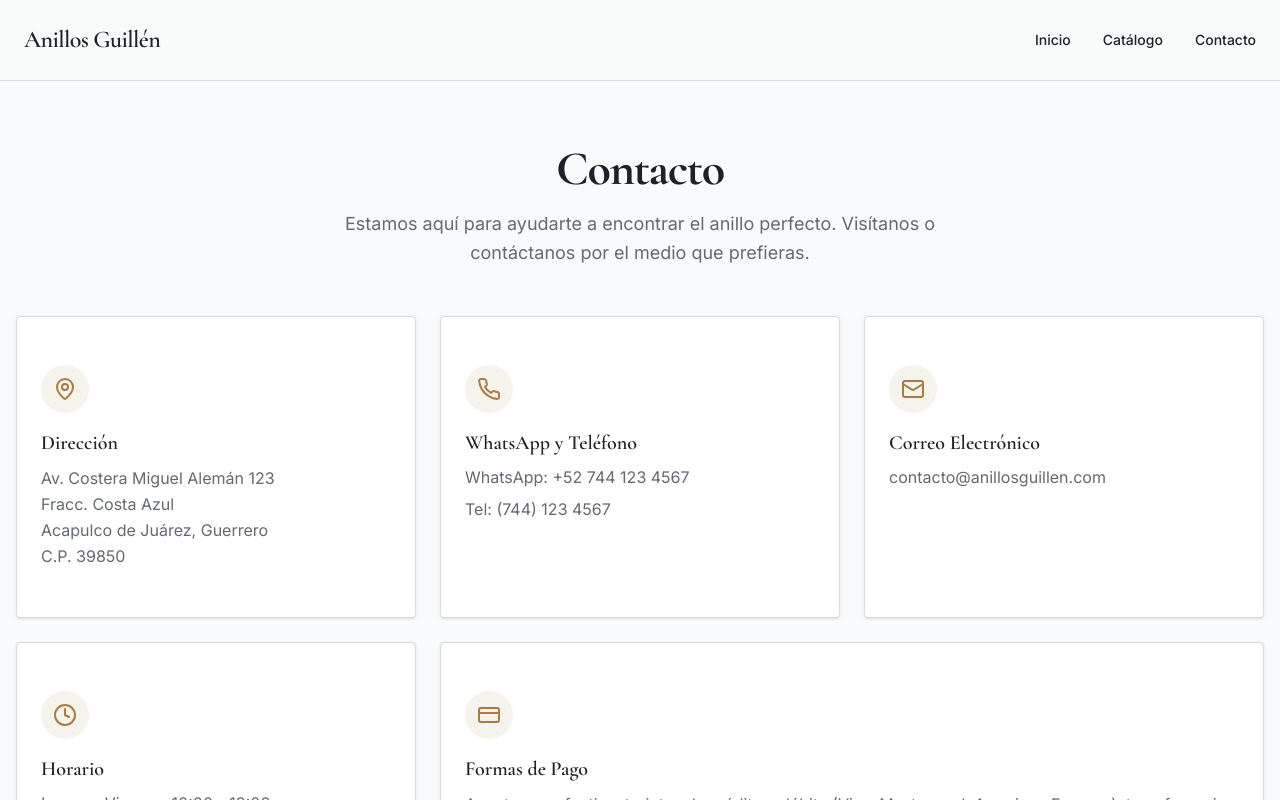
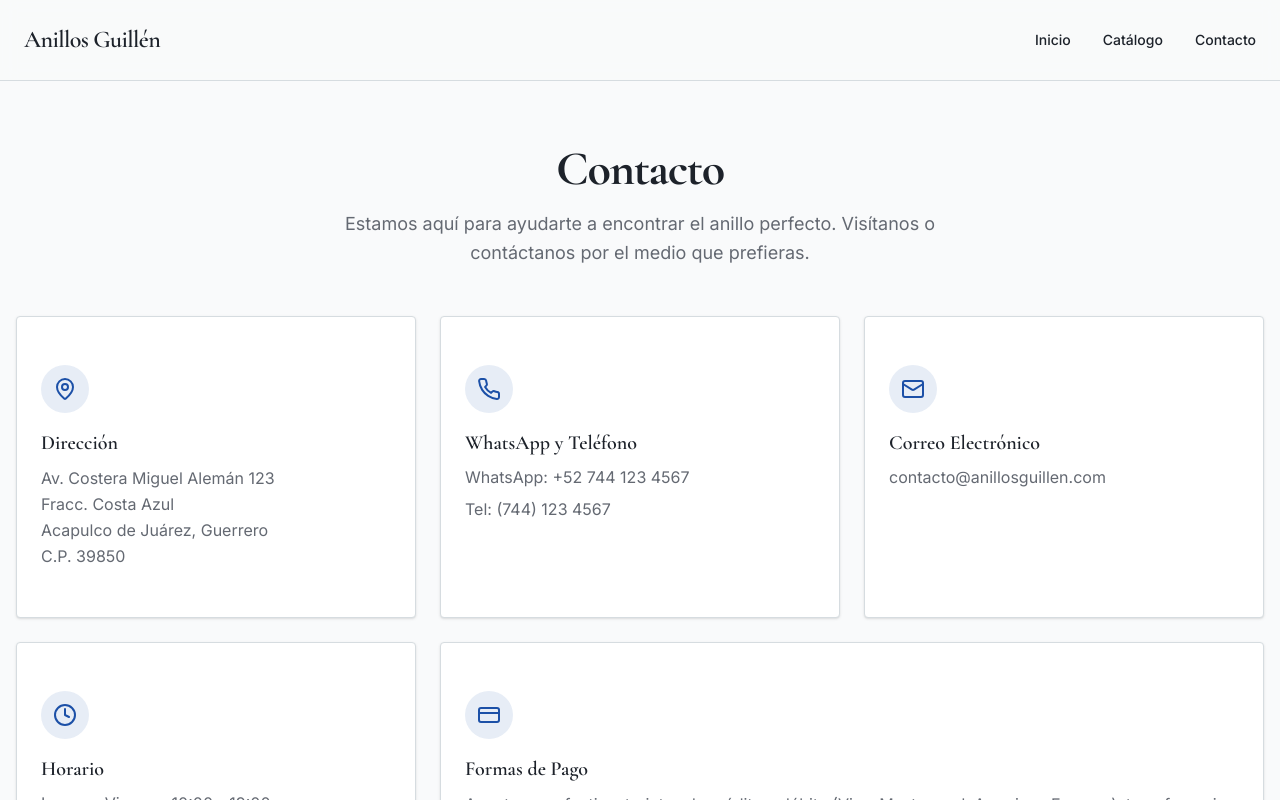
Before and after one commit to jrguill3n/v0-anillos-guillen-website, a Next.js app: page /contacto in a window 1280 px wide. Shown: the top 800 px of the page. Built offline with nearby package versions, Linux system fonts and the light colour scheme.

Commit message:
fix: update contact page colors to primary royal blue
Consistently use `bg-primary/10` and `text-primary` for icons.

Co-authored-by: RG <101654057+jrguill3n@users.noreply.github.com>

```diff
--- a/app/contacto/page.tsx
+++ b/app/contacto/page.tsx
@@ -108,8 +108,8 @@ export default function ContactoPage() {
               {/* Dirección */}
               <Card>
                 <CardContent className="p-6">
-                  <div className="mb-4 flex h-12 w-12 items-center justify-center rounded-full bg-accent/10">
-                    <MapPin className="h-6 w-6 text-accent" />
+                  <div className="mb-4 flex h-12 w-12 items-center justify-center rounded-full bg-primary/10">
+                    <MapPin className="h-6 w-6 text-primary" />
                   </div>
                   <h3 className="mb-2 font-serif text-xl font-semibold">Dirección</h3>
                   <p className="text-muted-foreground leading-relaxed">
@@ -127,8 +127,8 @@ export default function ContactoPage() {
               {/* WhatsApp y Teléfono */}
               <Card>
                 <CardContent className="p-6">
-                  <div className="mb-4 flex h-12 w-12 items-center justify-center rounded-full bg-accent/10">
-                    <Phone className="h-6 w-6 text-accent" />
+                  <div className="mb-4 flex h-12 w-12 items-center justify-center rounded-full bg-primary/10">
+                    <Phone className="h-6 w-6 text-primary" />
                   </div>
                   <h3 className="mb-2 font-serif text-xl font-semibold">WhatsApp y Teléfono</h3>
                   <div className="space-y-2 text-muted-foreground">
@@ -137,13 +137,13 @@ export default function ContactoPage() {
                         href="https://wa.me/5217441234567"
                         target="_blank"
                         rel="noopener noreferrer"
-                        className="transition-colors hover:text-accent"
+                        className="transition-colors hover:text-primary"
                       >
                         WhatsApp: +52 744 123 4567
                       </a>
                     </p>
                     <p>
-                      <a href="tel:+527441234567" className="transition-colors hover:text-accent">
+                      <a href="tel:+527441234567" className="transition-colors hover:text-primary">
                         Tel: (744) 123 4567
                       </a>
                     </p>
@@ -154,12 +154,12 @@ export default function ContactoPage() {
               {/* Correo */}
               <Card>
                 <CardContent className="p-6">
-                  <div className="mb-4 flex h-12 w-12 items-center justify-center rounded-full bg-accent/10">
-                    <Mail className="h-6 w-6 text-accent" />
+                  <div className="mb-4 flex h-12 w-12 items-center justify-center rounded-full bg-primary/10">
+                    <Mail className="h-6 w-6 text-primary" />
                   </div>
                   <h3 className="mb-2 font-serif text-xl font-semibold">Correo Electrónico</h3>
                   <p className="text-muted-foreground">
-                    <a href="mailto:contacto@anillosguillen.com" className="transition-colors hover:text-accent">
+                    <a href="mailto:contacto@anillosguillen.com" className="transition-colors hover:text-primary">
                       contacto@anillosguillen.com
                     </a>
                   </p>
@@ -169,8 +169,8 @@ export default function ContactoPage() {
               {/* Horario */}
               <Card>
                 <CardContent className="p-6">
-                  <div className="mb-4 flex h-12 w-12 items-center justify-center rounded-full bg-accent/10">
-                    <Clock className="h-6 w-6 text-accent" />
+                  <div className="mb-4 flex h-12 w-12 items-center justify-center rounded-full bg-primary/10">
+                    <Clock className="h-6 w-6 text-primary" />
                   </div>
                   <h3 className="mb-2 font-serif text-xl font-semibold">Horario</h3>
                   <div className="space-y-1 text-muted-foreground">
@@ -184,8 +184,8 @@ export default function ContactoPage() {
               {/* Formas de pago */}
               <Card className="md:col-span-2">
                 <CardContent className="p-6">
-                  <div className="mb-4 flex h-12 w-12 items-center justify-center rounded-full bg-accent/10">
-                    <CreditCard className="h-6 w-6 text-accent" />
+                  <div className="mb-4 flex h-12 w-12 items-center justify-center rounded-full bg-primary/10">
+                    <CreditCard className="h-6 w-6 text-primary" />
                   </div>
                   <h3 className="mb-2 font-serif text-xl font-semibold">Formas de Pago</h3>
                   <p className="text-muted-foreground leading-relaxed">
```
